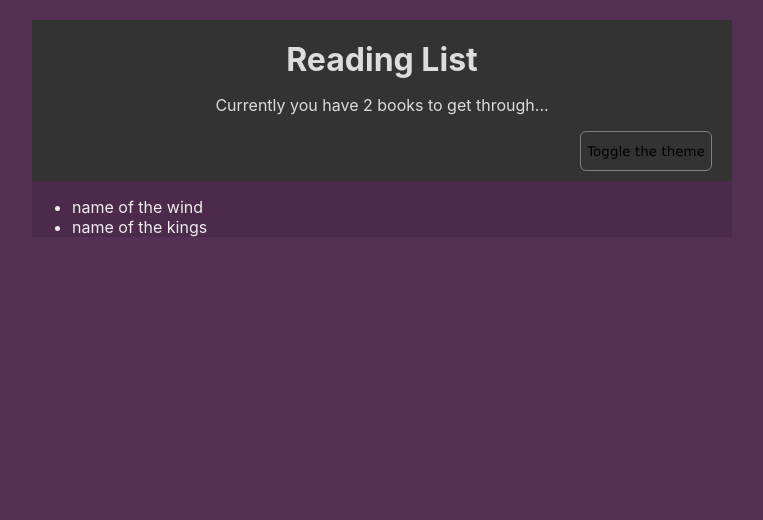
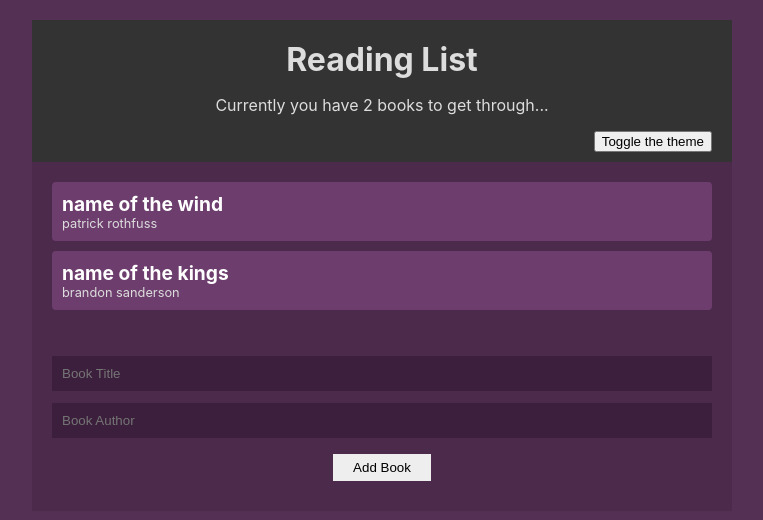
Before and after one commit to eltonwcm00/The-Reading-List, a React (Create React App) app: page / in a window 1280 px wide. Shown: the top 520 px of the page, without its empty margins (258-1021 px from the left). Built offline with nearby package versions, Linux system fonts and the light colour scheme.

Commit message:
book details, book form

```diff
--- a/src/App.js
+++ b/src/App.js
@@ -3,6 +3,7 @@ import Navbar from './components/Navbar';
 import BookList from './components/BookList';
 import ThemeContextProvider from './contexts/ThemeContext';
 import BookContextProvider from './contexts/BookContext';
+import BookForm from './components/BookForm';
 
 
 function App() {
@@ -12,6 +13,7 @@ function App() {
           <BookContextProvider>
               <Navbar />
               <BookList />
+              <BookForm />
           </BookContextProvider>
       </ThemeContextProvider>
     </div>
--- a/src/components/BookDetails.js
+++ b/src/components/BookDetails.js
@@ -0,0 +1,16 @@
+import React, { useContext } from 'react';
+import { BookContext } from '../contexts/BookContext';
+
+const BookDetails = ( {book} ) => { // book = got as a props from BookList
+
+    const { removeBook } = useContext(BookContext);
+
+    return(
+        <li onClick = {() => removeBook(book.id)}>
+            <div className="title">{book.title}</div>
+            <div className="author">{book.author}</div>
+        </li>
+    );
+}
+
+export default BookDetails;
--- a/src/components/BookForm.js
+++ b/src/components/BookForm.js
@@ -0,0 +1,32 @@
+import React, { useState, useContext } from 'react';
+import { BookContext } from '../contexts/BookContext';
+
+const BookForm = () => {
+
+    const { addBook } = useContext(BookContext);
+
+    const [title, setTitle] = useState('');
+    const [author, setAuthor] = useState('');
+
+    const handleSubmit = (e) => {
+
+        e.preventDefault();
+        // console.log(title, author);
+        addBook(title, author);
+
+        setTitle('');
+        setAuthor('');
+    }
+
+    return (
+        <form onSubmit={handleSubmit}>
+            <input type="text" placeholder="Book Title" value={title}
+                   onChange={(e) => setTitle(e.target.value)} required />
+            <input type="text" placeholder="Book Author" value={author}
+                   onChange={(e) => setAuthor(e.target.value)} required />
+            <input type="submit" value="Add Book"/>
+        </form>
+    );
+}
+
+export default BookForm;
--- a/src/components/BookList.js
+++ b/src/components/BookList.js
@@ -1,21 +1,25 @@
 import React, { useContext } from 'react'; //useContext is to enable context to be used in the functional based component
 import { BookContext } from '../contexts/BookContext';
+import BookDetails from './BookDetails';
 
 const BookList = () => {
 
     const { books } = useContext(BookContext);
 
-    return (
+    // check if the array does have the length
+    return books.length ? (
         <div className="book-list">
             <ul>
                 {books.map(book => {
                     return (
-                        <li key={book.id}>{book.title}</li> // consume the context from BookContext.js
+                       <BookDetails book={book} key={book.id} /> //making a props for BookDetails, called book
                     );
                 })}
             </ul>
         </div>
-    );
+    ) : (
+        <div className="empty">No books to read</div>
+    )
 }
 
 export default BookList;
--- a/src/index.css
+++ b/src/index.css
@@ -22,15 +22,54 @@ body {
 .navbar h1{
   margin: 10px 0;
 }
+.book-list{
+  margin: 20px;
+}
+.book-list ul{
+  padding: 0;
+  list-style-type: none;
+}
+.book-list li{
+  background: #6d3d6d;
+  border-radius: 4px;
+  padding: 10px;
+  cursor: pointer;
+  margin: 10px 0;
+}
+.book-list li:hover{
+  opacity: 0.3;
+  text-decoration: line-through;
+}
+.book-list .title{
+  font-weight: bold;
+  color: #fff;
+  font-size: 1.2em;
+}
+.book-list .author{
+  font-size: 0.8em;
+  color: #ddd;
+}
+.empty{
+  margin: 20px;
+  text-align: center;
+}
 
-.toggle-btn {
-  background-color: transparent;
-  width: auto;
-  height: 40px;
-  border-radius: 6px;
-  font-family: Verdana, Geneva, Tahoma, sans-serif;
-  font-weight: 100;
-  letter-spacing: .1px;
-  border: 1px solid grey;
-  cursor: pointer;
+form{
+  padding: 20px;
 }
+input[type='text']{
+  width: 100%;
+  padding: 10px;
+  box-sizing: border-box;
+  margin: 6px 0;
+  background: #3c1f3c;
+  color: #fff;
+  border: 0;
+}
+input[type='submit']{
+  margin: 10px auto;
+  background: #eee;
+  border: 0;
+  padding: 6px 20px;
+  display: block;
+}
```
